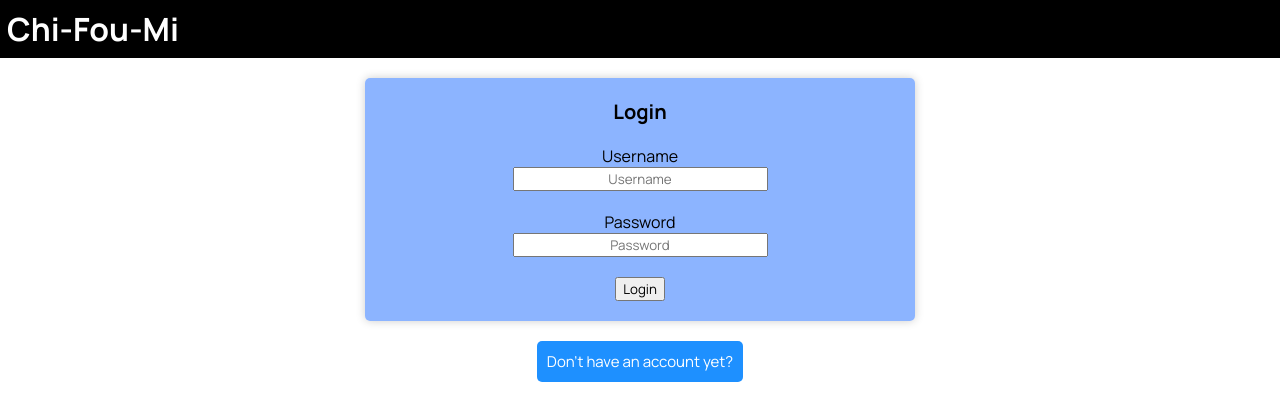
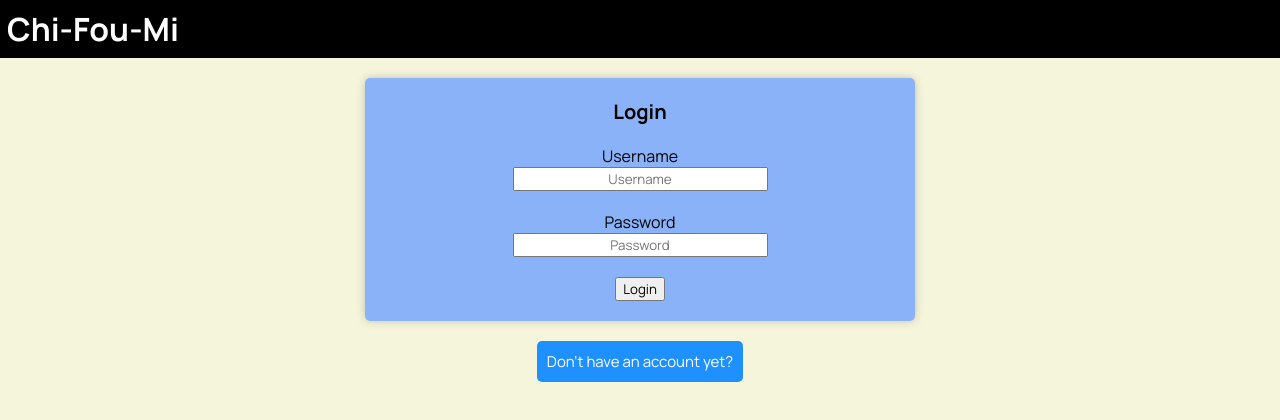
Before and after one commit to AlexandreFrancony/ChifumiReact, a React (Create React App) app: page / in a window 1280 px wide. Shown: the top 420 px of the page. Built offline with nearby package versions, Linux system fonts and the light colour scheme.

Commit message:
UI colors changes

```diff
--- a/src/App.css
+++ b/src/App.css
@@ -9,6 +9,7 @@
 
 body{
   font-family: 'Manrope', sans-serif;
+  background-color: beige;
 }
 
 button,
--- a/src/components/PartyList/GamesList/styles.css
+++ b/src/components/PartyList/GamesList/styles.css
@@ -10,7 +10,7 @@
   box-shadow: 0 1px 3px rgba(0, 0, 0, 0.12), 0 1px 2px rgba(0, 0, 0, 0.24);
   transition: all 0.3s cubic-bezier(0.25, 0.8, 0.25, 1);
   cursor: pointer;
-  background-color: #fff;
+  background-color: beige;
 }
 
 .game {
@@ -25,7 +25,8 @@
     box-shadow: 0 1px 3px rgba(0, 0, 0, 0.12), 0 1px 2px rgba(0, 0, 0, 0.24);
     transition: all 0.3s cubic-bezier(0.25, 0.8, 0.25, 1);
     cursor: pointer;
-    /* background-color: black; */
+    background-color: white;
+
   }
 
 .game-players {
```
